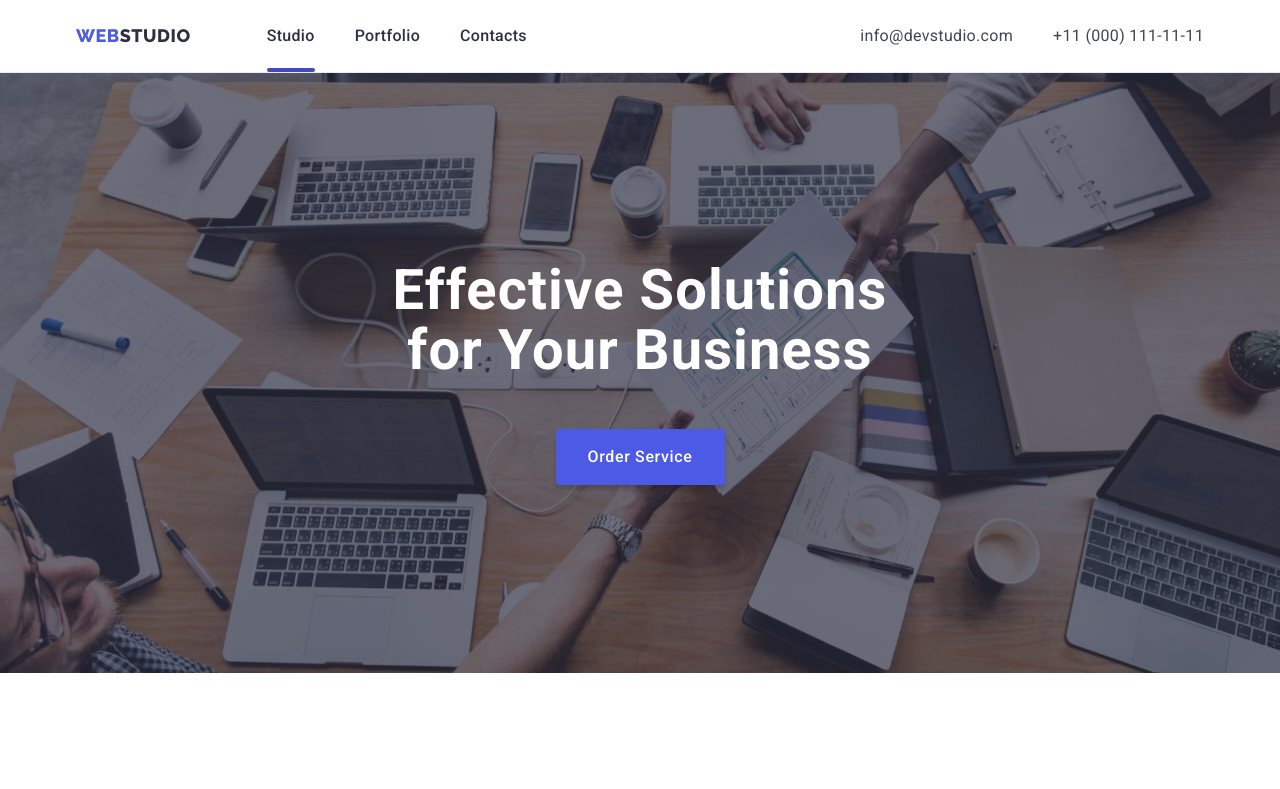
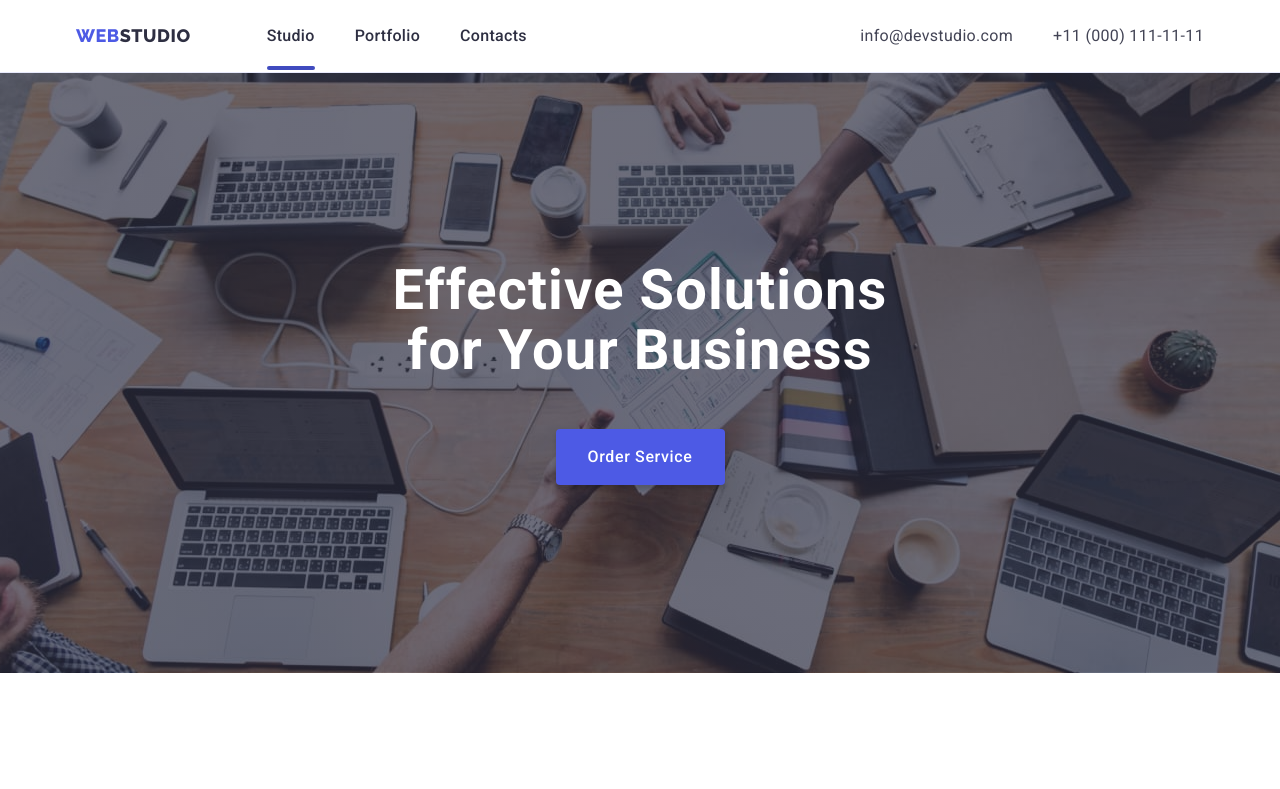
Before and after one commit to summermoved0n/goit-markup-hw-04, a plain HTML site: page index.html in a window 1280 px wide. Shown: the top 789 px of the page. Drawn offline with nearby package versions, Linux system fonts and the light colour scheme.

Commit message:
second check hw4

```diff
--- a/css/styles.css
+++ b/css/styles.css
@@ -73,6 +73,8 @@ body {
 /**--------- HEADER ---------*/
 .header {
   border-bottom: 1px solid var(--cornflower, #e7e9fc);
+  box-shadow: 0px 2px 1px rgba(46, 47, 66, 0.08),
+    0px 1px 1px rgba(46, 47, 66, 0.16), 0px 1px 6px rgba(46, 47, 66, 0.08);
 }
 
 .logo {
@@ -122,7 +124,7 @@ body {
   letter-spacing: 0.02em;
   text-decoration: none;
   padding: 24px 0;
-  transition: 250ms cubic-bezier(0.4, 0, 0.2, 1);
+  transition: color 250ms cubic-bezier(0.4, 0, 0.2, 1);
 }
 
 .nav-link:hover,
@@ -140,7 +142,7 @@ address {
   line-height: 1.5;
   letter-spacing: 0.02em;
   text-decoration: none;
-  transition: 250ms cubic-bezier(0.4, 0, 0.2, 1);
+  transition: color 250ms cubic-bezier(0.4, 0, 0.2, 1);
 }
 
 .address-link:link {
@@ -163,7 +165,7 @@ address {
   height: 4px;
   border-radius: 2px;
   position: absolute;
-  bottom: -3px;
+  bottom: -1px;
   left: 0;
   background-color: var(--ocean);
 }
@@ -186,7 +188,9 @@ address {
     url(../images/hero-photo.jpg);
   padding: 188px 0;
   max-width: 1440px;
-  margin: 0 auto;
+  background-repeat: no-repeat;
+  background-position: center;
+  background-size: cover;
 }
 
 .main-text {
@@ -219,7 +223,7 @@ address {
   border: none;
   border-radius: 4px;
   box-shadow: 0px 4px 4px 0px rgba(0, 0, 0, 0.15);
-  transition: 250ms cubic-bezier(0.4, 0, 0.2, 1);
+  transition: background-color 250ms cubic-bezier(0.4, 0, 0.2, 1);
 }
 
 .order-button:hover,
@@ -323,7 +327,7 @@ address {
 }
 
 .team-container {
-  padding: 32px 16px;
+  padding: 32px 0;
 }
 
 .worker-list {
@@ -345,6 +349,7 @@ address {
 }
 
 .list-team-icon {
+  justify-content: center;
   display: flex;
   gap: 24px;
 }
@@ -362,7 +367,7 @@ address {
   align-items: center;
   justify-content: center;
   border-radius: 50%;
-  transition: 250ms cubic-bezier(0.4, 0, 0.2, 1);
+  transition: background-color 250ms cubic-bezier(0.4, 0, 0.2, 1);
 }
 
 .team-item-link:is(:hover, :focus) {
```
